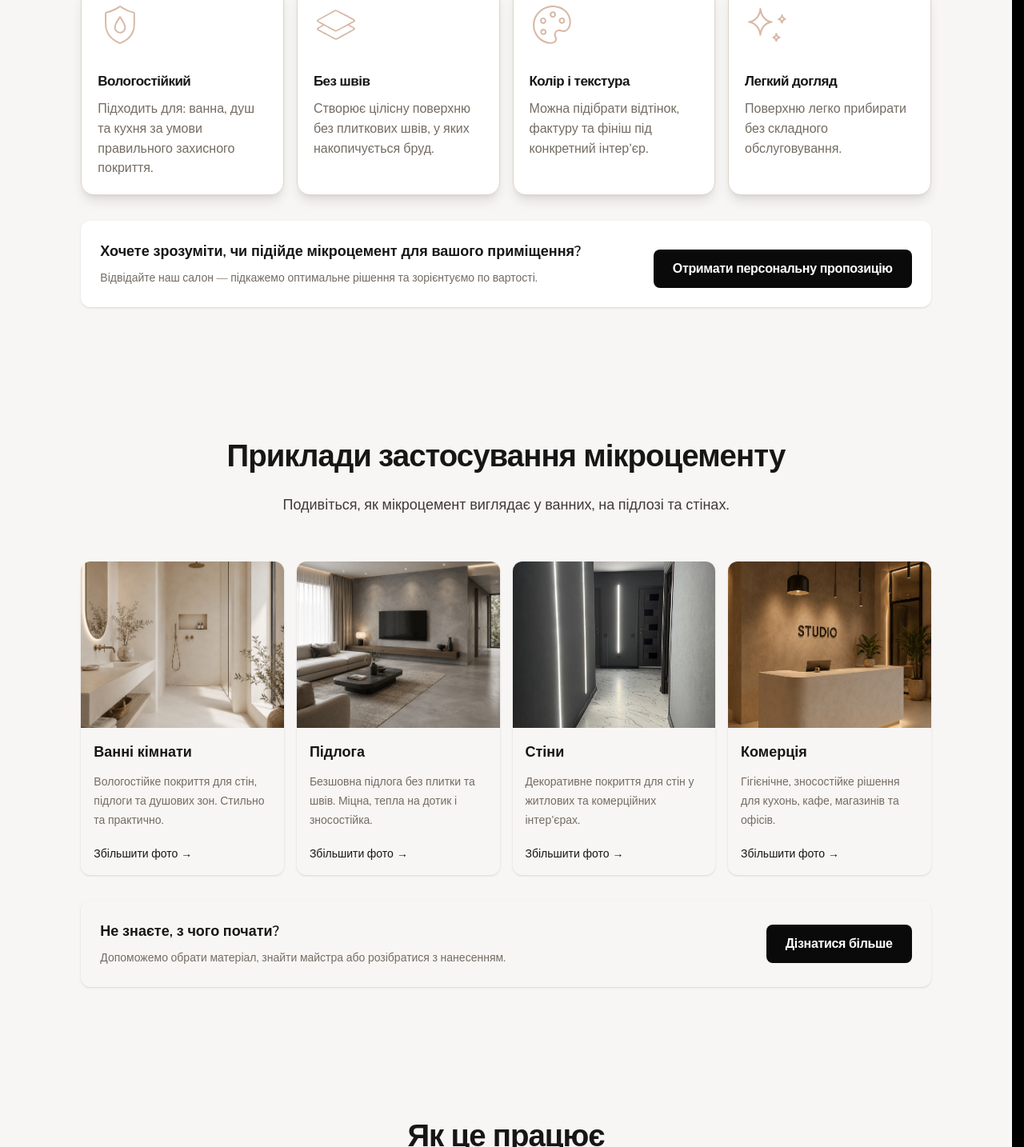
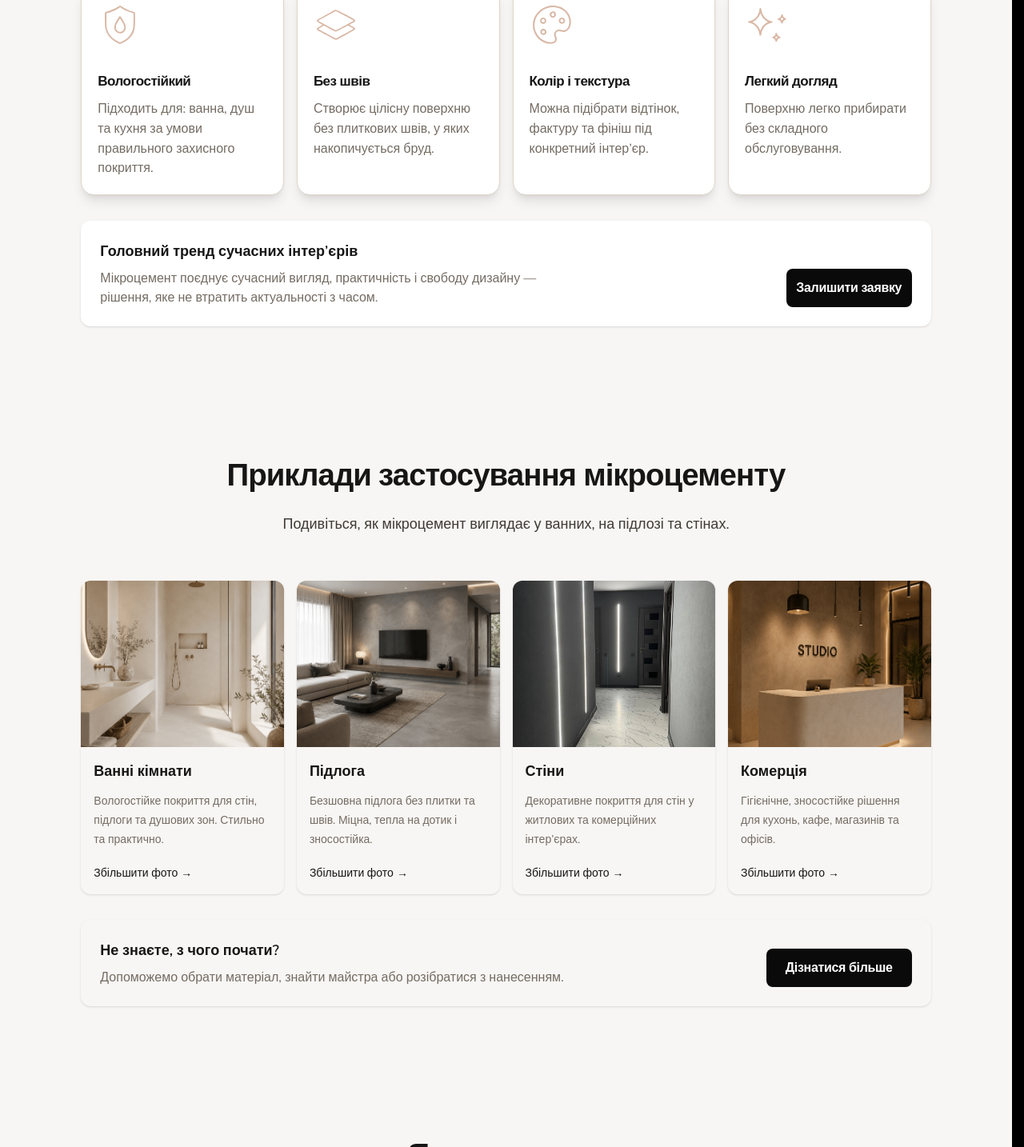
Before and after one commit to Sashko-kapillar/leadgen-microcement-lviv, a React (Vite) app: page / in a window 1280 px wide. Shown: the part 1072-2506 px from the top of the page at 80% size. Built offline with nearby package versions, Linux system fonts and the light colour scheme.

Commit message:
chore: refine microcement section copy

```diff
--- a/src/components/Applications/Applications.tsx
+++ b/src/components/Applications/Applications.tsx
@@ -35,10 +35,10 @@ const Applications = () => {
           <div className="max-w-2xl">
             <h3 className="text-text-main text-lg font-semibold">{cta.title}</h3>
 
-            <p className="text-text-muted mt-2 text-sm leading-6">{cta.text}</p>
+            <p className="text-text-muted text-md mt-2 leading-6">{cta.text}</p>
           </div>
 
-          <SmartButton label={cta.buttonLabel} href={cta.href} />
+          <SmartButton label={cta.buttonLabel} href={cta.href} className="mt-auto" />
         </div>
       </div>
 
--- a/src/components/Benefits/Benefits.tsx
+++ b/src/components/Benefits/Benefits.tsx
@@ -24,10 +24,10 @@ const Benefits = () => {
         <BenefitsMobileWheel items={items} />
 
         <div className="bg-bg-card mt-8 flex flex-col gap-5 rounded-xl p-6 shadow-sm md:flex-row md:items-center md:justify-between">
-          <div className="max-w-90 lg:max-w-none">
+          <div className="w-full lg:max-w-none">
             <h3 className="text-text-main text-lg font-semibold">{cta.title}</h3>
 
-            <p className="text-text-muted mt-2 text-sm leading-6">{cta.text}</p>
+            <p className="text-text-muted mt-2 text-base leading-6 lg:max-w-2/3">{cta.text}</p>
           </div>
 
           <SmartButton className="mt-auto" label={cta.buttonLabel} href={cta.href} />
--- a/src/components/Benefits/data/benefits.data.ts
+++ b/src/components/Benefits/data/benefits.data.ts
@@ -49,9 +49,9 @@ export const benefitsSectionData: BenefitsSectionData = {
   ],
 
   cta: {
-    title: 'Хочете зрозуміти, чи підійде мікроцемент для вашого приміщення?',
-    text: 'Відвідайте наш салон — підкажемо оптимальне рішення та зорієнтуємо по вартості.',
-    buttonLabel: 'Отримати персональну пропозицію',
+    title: 'Головний тренд сучасних інтер’єрів',
+    text: 'Мікроцемент поєднує сучасний вигляд, практичність і свободу дизайну — рішення, яке не втратить актуальності з часом.',
+    buttonLabel: 'Залишити заявку',
     href: '#more-info',
   },
 }
--- a/src/index.css
+++ b/src/index.css
@@ -208,7 +208,7 @@
   }
 
   .section-container {
-    @apply mx-auto w-full px-4 md:px-[clamp(1.5rem,calc(21.875vw-9rem),5rem)] lg:px-[clamp(5rem,calc(8.333vw-0.333rem),8rem)];
+    @apply mx-auto w-full px-4 md:px-[clamp(2rem,calc(21.875vw-9rem),5rem)] lg:px-[clamp(5rem,calc(8.333vw-0.333rem),10rem)];
   }
 
   .section-header {
```
